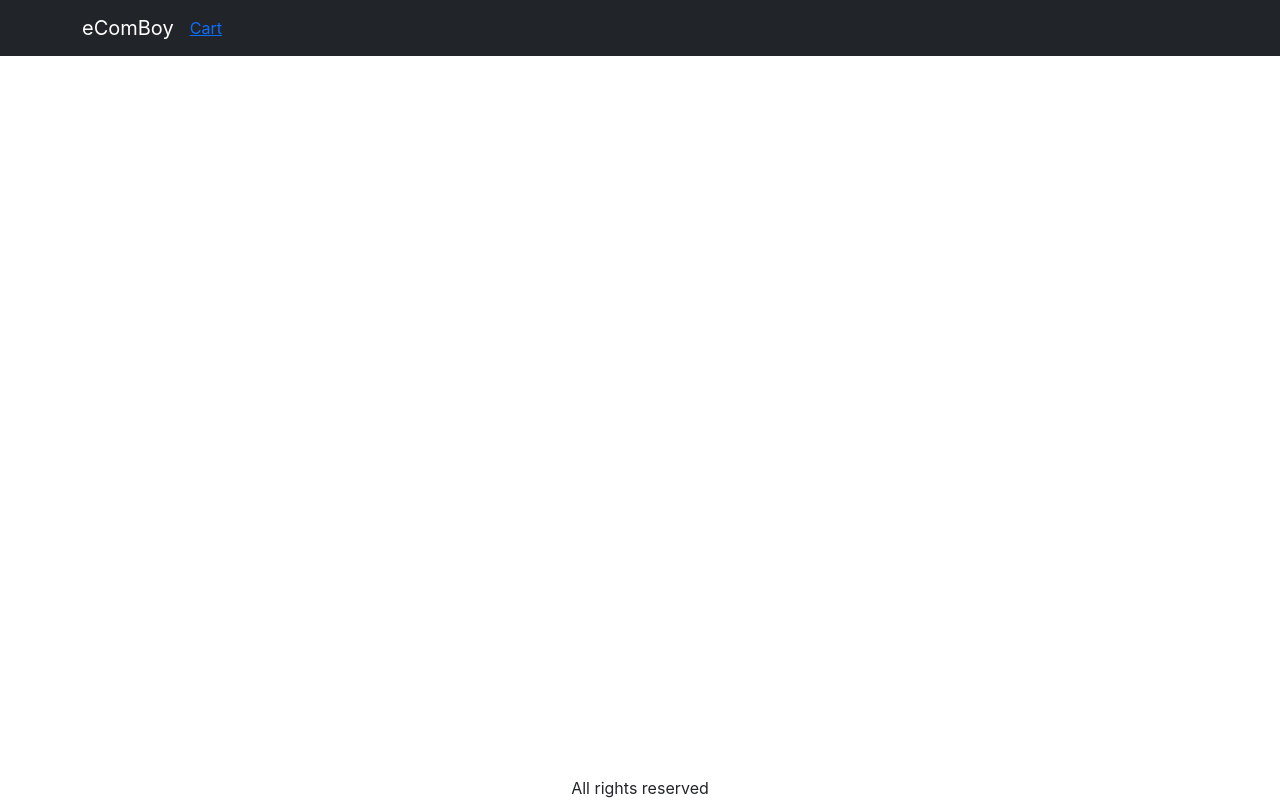
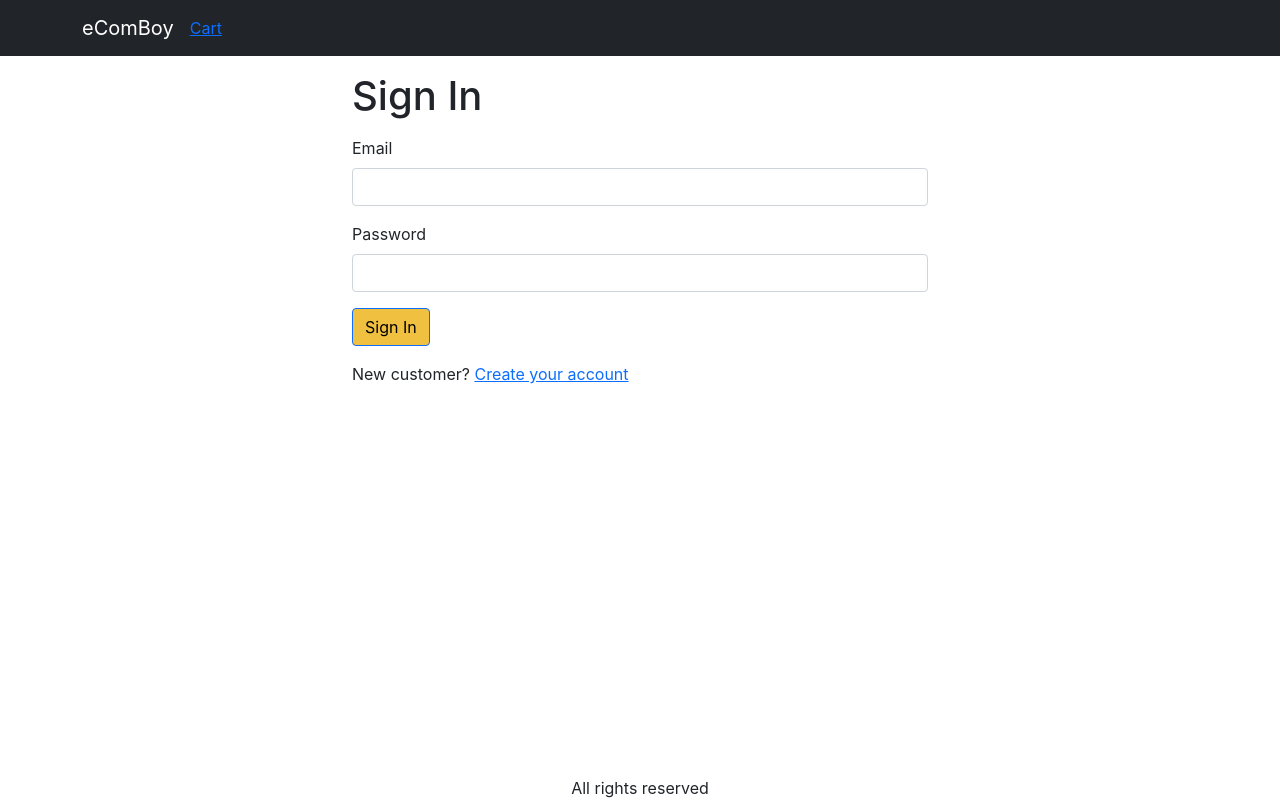
Before and after one commit to aditijain-11/eCom, a React (Create React App) app in the folder client/: page /signin in a window 1280 px wide. Built offline with nearby package versions, Linux system fonts and the light colour scheme.

Commit message:
sign in static page

```diff
--- a/client/src/App.js
+++ b/client/src/App.js
@@ -9,6 +9,7 @@
 import { useContext } from 'react';
 import { Store } from './Store';
 import CartScreen from './Screens/CartScreen';
+import SigninScreen from './Screens/SigninScreen';
 
 function App() {
   const { state } = useContext(Store);
@@ -40,6 +41,7 @@
             <Routes>
               <Route path="/product/:slug" element={<ProductScreen />} />
               <Route path="/cart" element={<CartScreen />} />
+              <Route path="/signin" element={<SigninScreen />} />
               <Route path="/" element={<HomeScreen />} />
             </Routes>
           </Container>
--- /dev/null
+++ b/client/src/Screens/SigninScreen.js
@@ -0,0 +1,35 @@
+import { Link, useLocation } from 'react-router-dom';
+import Container from 'react-bootstrap/Container';
+import Form from 'react-bootstrap/Form';
+import { Helmet } from 'react-helmet-async';
+import Button from 'react-bootstrap/Button';
+export default function SigninScreen() {
+  const { search } = useLocation();
+  const redirectInUrl = new URLSearchParams(search).get('redirect');
+  const redirect = redirectInUrl ? redirectInUrl : '/';
+  return (
+    <Container className="small-container">
+      <Helmet>
+        <title>Sign In</title>
+      </Helmet>
+      <h1 className="my-3">Sign In</h1>
+      <Form>
+        <Form.Group className="mb-3" controlId="email">
+          <Form.Label>Email</Form.Label>
+          <Form.Control type="email" required />
+        </Form.Group>
+        <Form.Group className="mb-3" controlId="password">
+          <Form.Label>Password</Form.Label>
+          <Form.Control type="password" required />
+        </Form.Group>
+        <div className="mb-3">
+          <Button type="submit">Sign In</Button>
+        </div>
+        <div className="mb-3">
+          New customer?{' '}
+          <Link to={`/signup?redirect=${redirect}`}>Create your account</Link>
+        </div>
+      </Form>
+    </Container>
+  );
+}
--- a/client/src/index.css
+++ b/client/src/index.css
@@ -43,3 +43,6 @@
 .img-thumbnail {
   height: 80px;
 }
+.small-container {
+  max-width: 600px;
+}
```
